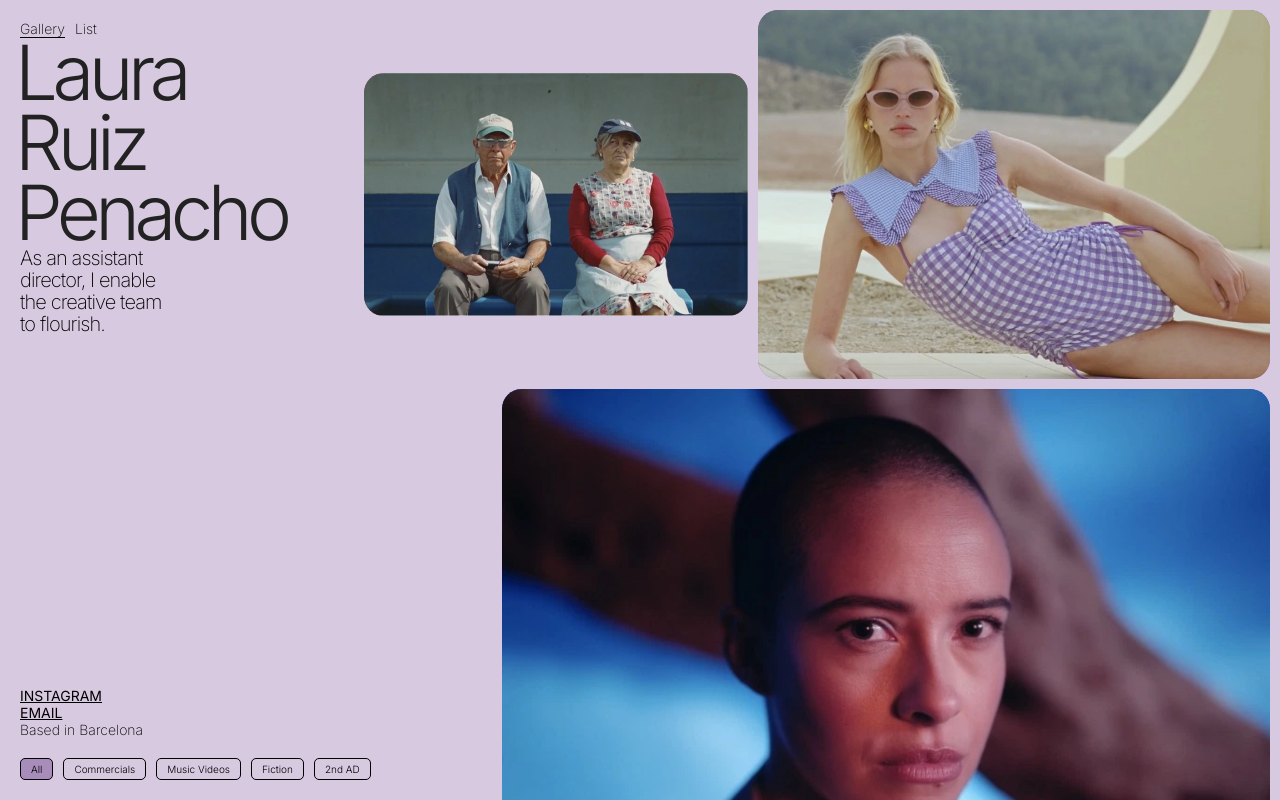
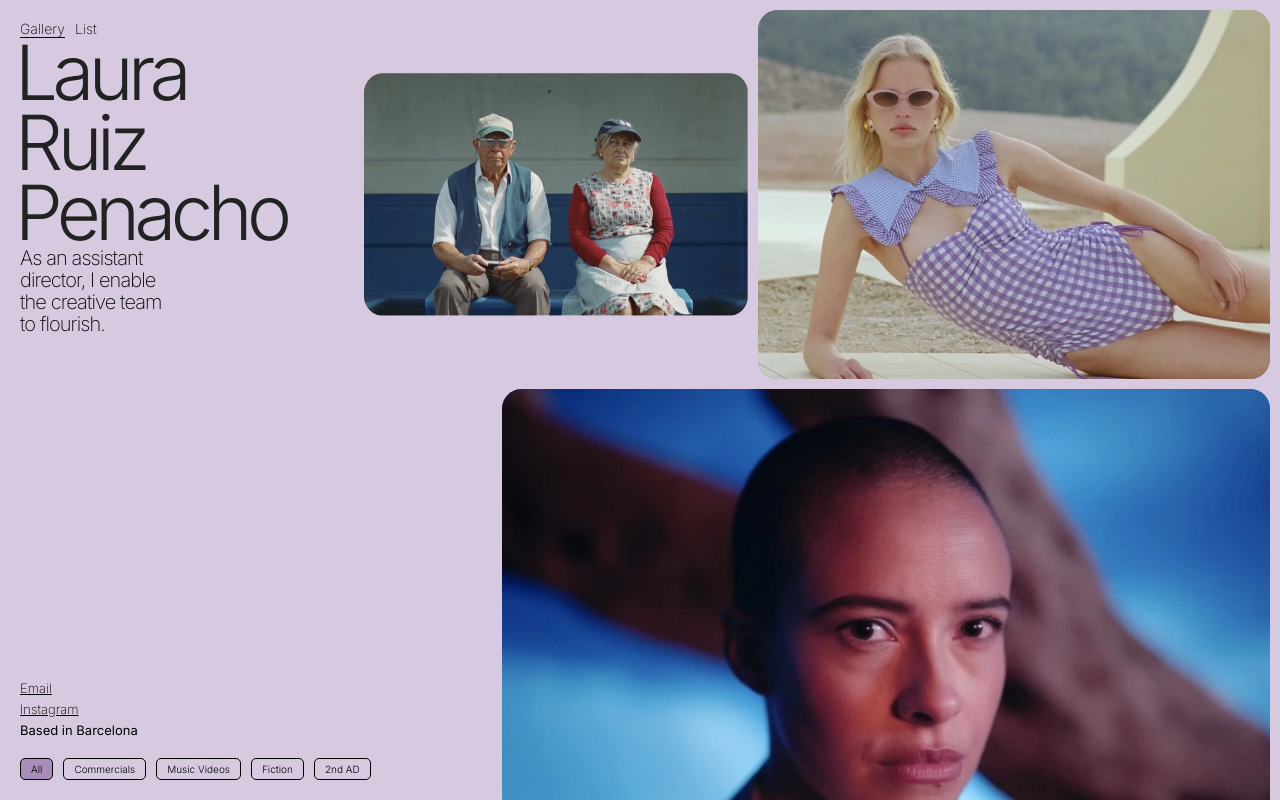
Before and after one commit to alejandromachin/lauraruizweb, a React (Create React App) app: page /home in a window 1280 px wide. Built offline with nearby package versions, Linux system fonts and the light colour scheme.

Commit message:
changed styles of contactMenu and rendered filterMenu in listpage

```diff
--- a/src/components/ContactMenu/ContactMenu.js
+++ b/src/components/ContactMenu/ContactMenu.js
@@ -4,16 +4,16 @@ const ContactMenu = () => {
   return (
     <ContactMenuList>
       <li className="contactMenu__link">
+        <a href="mailto: lruizpenacho@gmail.com">Email</a>
+      </li>
+      <li className="contactMenu__link">
         <a
           href="https://www.instagram.com/lauraruizpenacho/"
           target="_blank"
           rel="noreferrer"
         >
-          INSTAGRAM
+          Instagram
         </a>
-      </li>
-      <li className="contactMenu__link">
-        <a href="mailto: lruizpenacho@gmail.com">EMAIL</a>
       </li>
       <li>Based in Barcelona</li>
     </ContactMenuList>
--- a/src/components/InfoCard/InfoCard.js
+++ b/src/components/InfoCard/InfoCard.js
@@ -20,7 +20,7 @@ const InfoCard = () => {
       </div>
       <div>
         <ContactMenu />
-        {pathname === "/home" ? <FilterMenu /> : ""}
+        <FilterMenu />
       </div>
     </div>
   );
--- a/src/styles/contactMenuStyles.js
+++ b/src/styles/contactMenuStyles.js
@@ -1,9 +1,15 @@
 import styled from "styled-components";
 
 const ContactMenuList = styled.ul`
+  display: flex;
+  flex-direction: column;
   z-index: 1000;
+  gap: 5px;
+  font-weight: 400;
+
+  font-size: 13px;
   .contactMenu__link {
-    font-weight: 400;
+    font-weight: 200;
     text-decoration: underline;
   }
 
```
